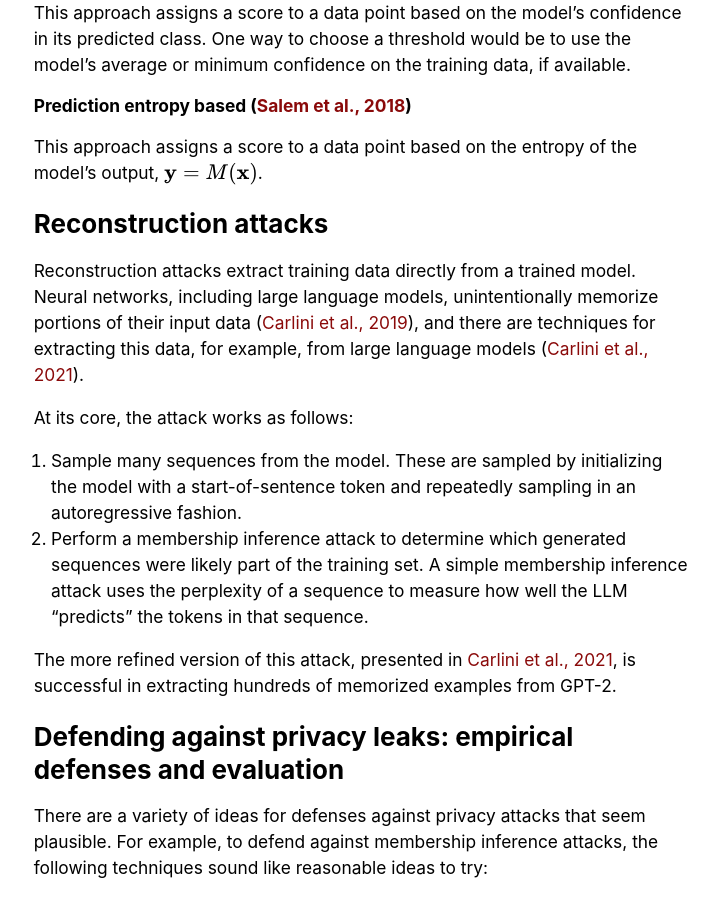
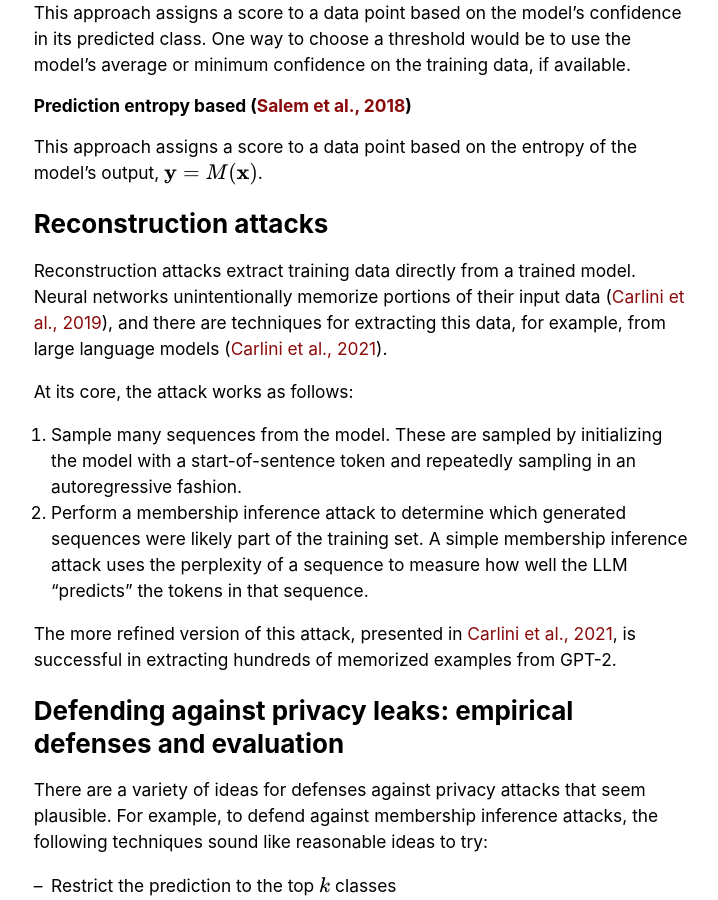
Before and after one commit to dcai-course/dcai-course, a Jekyll site: the page built from _lectures/data-privacy-security.md, in a window 1280 px wide and 900 px high, scrolled down 4618 px. Shown: the whole window, without its empty margins (277-995 px from the left). Built offline with Jekyll 4.4.1, drawn with Linux system fonts in a browser that asks for light colours.

Commit message:
Tweak wording

```diff
--- a/_lectures/data-privacy-security.md
+++ b/_lectures/data-privacy-security.md
@@ -119,7 +119,7 @@ This approach assigns a score to a data point based on the entropy of the model'
 
 # Reconstruction attacks
 
-Reconstruction attacks extract training data directly from a trained model. Neural networks, including large language models, unintentionally memorize portions of their input data ([Carlini et al., 2019](https://www.usenix.org/system/files/sec19-carlini.pdf)), and there are techniques for extracting this data, for example, from large language models ([Carlini et al., 2021][carlini-2021]).
+Reconstruction attacks extract training data directly from a trained model. Neural networks unintentionally memorize portions of their input data ([Carlini et al., 2019](https://www.usenix.org/system/files/sec19-carlini.pdf)), and there are techniques for extracting this data, for example, from large language models ([Carlini et al., 2021][carlini-2021]).
 
 At its core, the attack works as follows:
 
```
